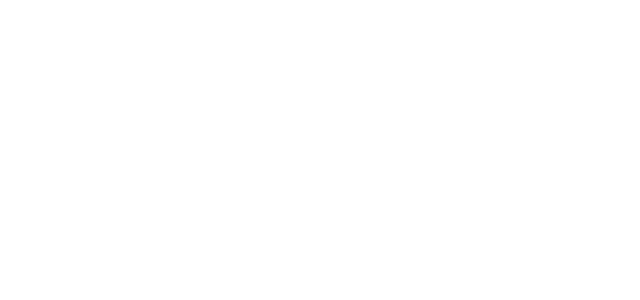
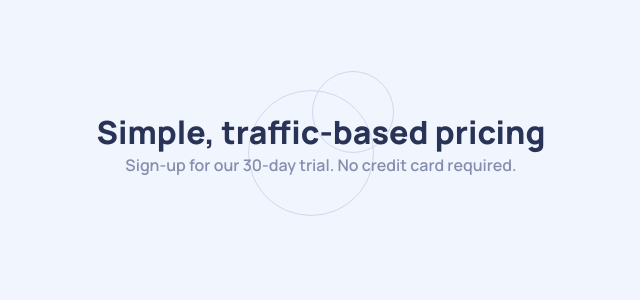
Before and after one commit to kardahim/interactive-pricing-component, a Vue app: page / in a window 1280 px wide. Shown: the top 300 px of the page, without its empty margins (319-959 px from the left). Built offline with nearby package versions, Linux system fonts and the light colour scheme.

Commit message:
add base structure, header, patterns

```diff
--- a/src/App.vue
+++ b/src/App.vue
@@ -1,5 +1,19 @@
 <template>
-  <div></div>
+  <img src="./assets/images/bg-pattern.svg" alt="pattern" class="pattern" />
+  <div class="header">
+    <h1 class="header__main">Simple, traffic-based pricing</h1>
+    <p class="header__sub">
+      Sign-up for our 30-day trial. No credit card required.
+    </p>
+    <img src="./assets/images/pattern-circles.svg" alt="circles pattern" />
+  </div>
+  <div class="card">
+    <div class="card__info"></div>
+    <!-- slider -->
+    <div class="card__toogle"></div>
+    <div class="card__divider"></div>
+    <div class="card__footer"></div>
+  </div>
 </template>
 
 <script lang="ts">
@@ -10,4 +24,57 @@
 });
 </script>
 
-<style lang="scss"></style>
+<style lang="scss">
+@import "./assets/styles/variables.scss";
+
+* {
+  margin: 0;
+  padding: 0;
+  box-sizing: border-box;
+}
+
+#app {
+  min-height: 100vh;
+  display: flex;
+  flex-direction: column;
+  align-items: center;
+
+  position: relative;
+  background: $main-background-color;
+
+  font-family: $ff;
+
+  .pattern {
+    position: absolute;
+    top: 0;
+    left: 0;
+    z-index: 1;
+    width: 100%;
+  }
+
+  .header {
+    position: relative;
+    z-index: 2;
+    margin-top: 110px;
+    text-align: center;
+
+    &__main {
+      color: $cta-background-color;
+    }
+
+    &__sub {
+      color: $text-color;
+    }
+
+    img {
+      position: absolute;
+      margin: auto;
+      left: 0;
+      right: 0;
+      top: 0;
+      bottom: 0;
+      z-index: -1;
+    }
+  }
+}
+</style>
```
